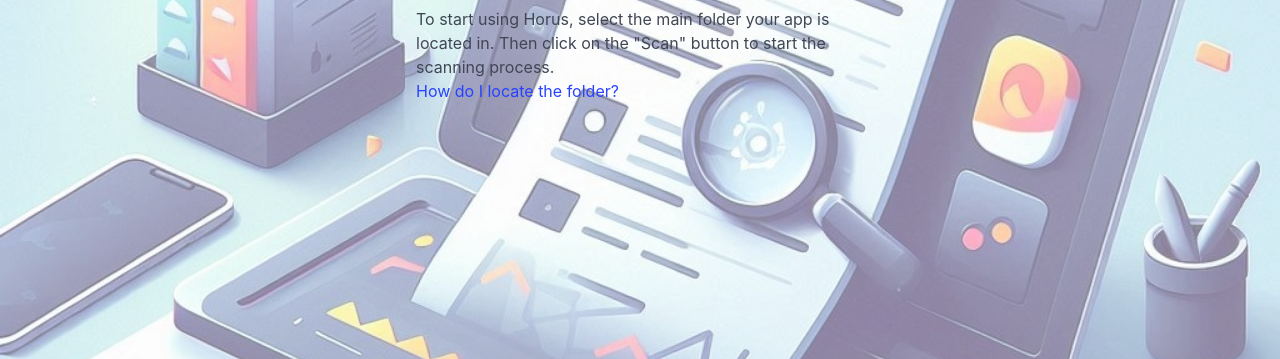
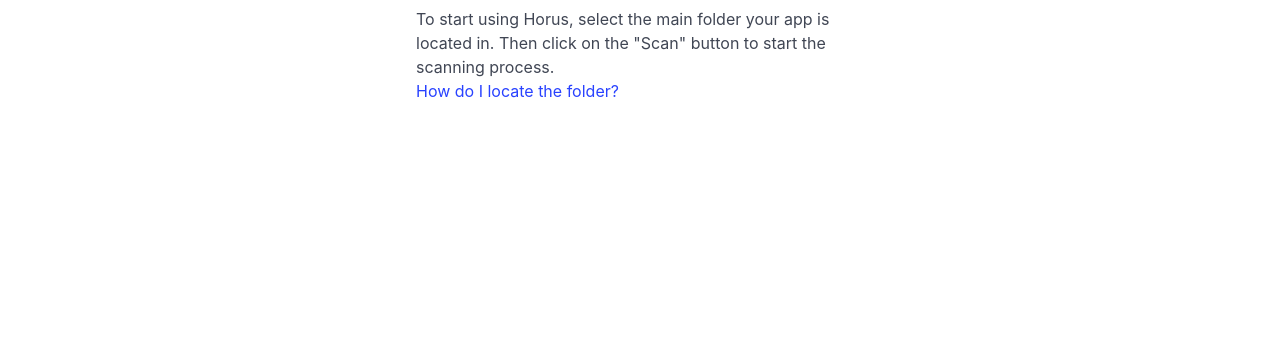
Before and after one commit to thegrimbee/horus, a website built with Vite: page horus/index.html in a window 1280 px wide. Shown: the part 441-800 px from the top of the page. Built offline with nearby package versions, Linux system fonts and the light colour scheme.

Commit message:
Revert "Merge branch 'image-design'"
This reverts commit 0fa0acc220f96a793cfb0ec40ba90670465bc04c, reversing
changes made to 4996765197388914f7c8470179584dc3d8fc7cf4.

```diff
--- a/horus/package.json
+++ b/horus/package.json
@@ -22,7 +22,7 @@
     "@electron-forge/plugin-vite": "^7.4.0",
     "@electron/fuses": "^1.8.0",
     "electron": "30.0.6",
-    "electron-packager": "^17.1.2",
+    "electron-prebuilt-compile": "^8.2.0",
     "vite": "^5.2.11"
   },
   "keywords": [],
--- a/horus/src/index.css
+++ b/horus/src/index.css
@@ -1,18 +1,3 @@
-body::after {
-  content: "";
-  background: url('../public/Background.jpeg');
-  opacity: 0.5; /* Adjust to your preference, 0 is fully transparent, 1 is fully opaque */
-  top: 0;
-  left: 0;
-  bottom: 0;
-  right: 0;
-  position: absolute;
-  z-index: -1;
-  background-position: center top 10%;
-  background-size: cover;
-  background-repeat: no-repeat;
-}
-
 body {
   font-family: -apple-system, BlinkMacSystemFont, 'Segoe UI', Roboto, Helvetica,
     Arial, sans-serif;
--- a/horus/src/main.js
+++ b/horus/src/main.js
@@ -83,7 +83,6 @@
   const mainWindow = new BrowserWindow({
     width: 800,
     height: 600,
-    icon: path.join(__dirname,'../public/Logo.ico'),
     webPreferences: {
       preload: path.join(__dirname, 'preload.js'),
       // prevent the renderer process from accessing the Node.js API to increase security
@@ -99,7 +98,7 @@
   }
 
   // Open the DevTools.
-  //mainWindow.webContents.openDevTools();
+  mainWindow.webContents.openDevTools();
 };
 
 // This method will be called when Electron has finished
```
Also changed, not shown: horus/public/Background.jpeg (deleted), horus/public/Logo.ico (deleted), horus/public/Logo.jpeg (deleted), 1 other file.
